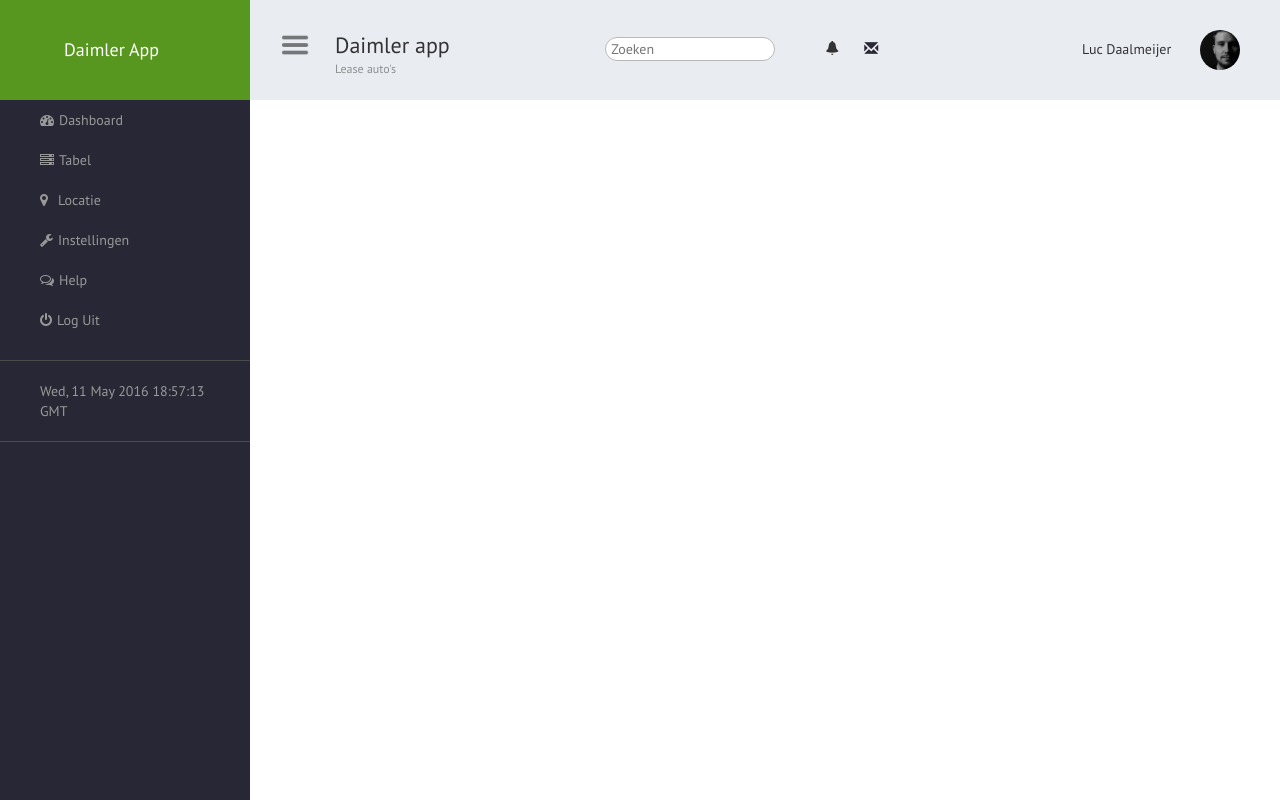
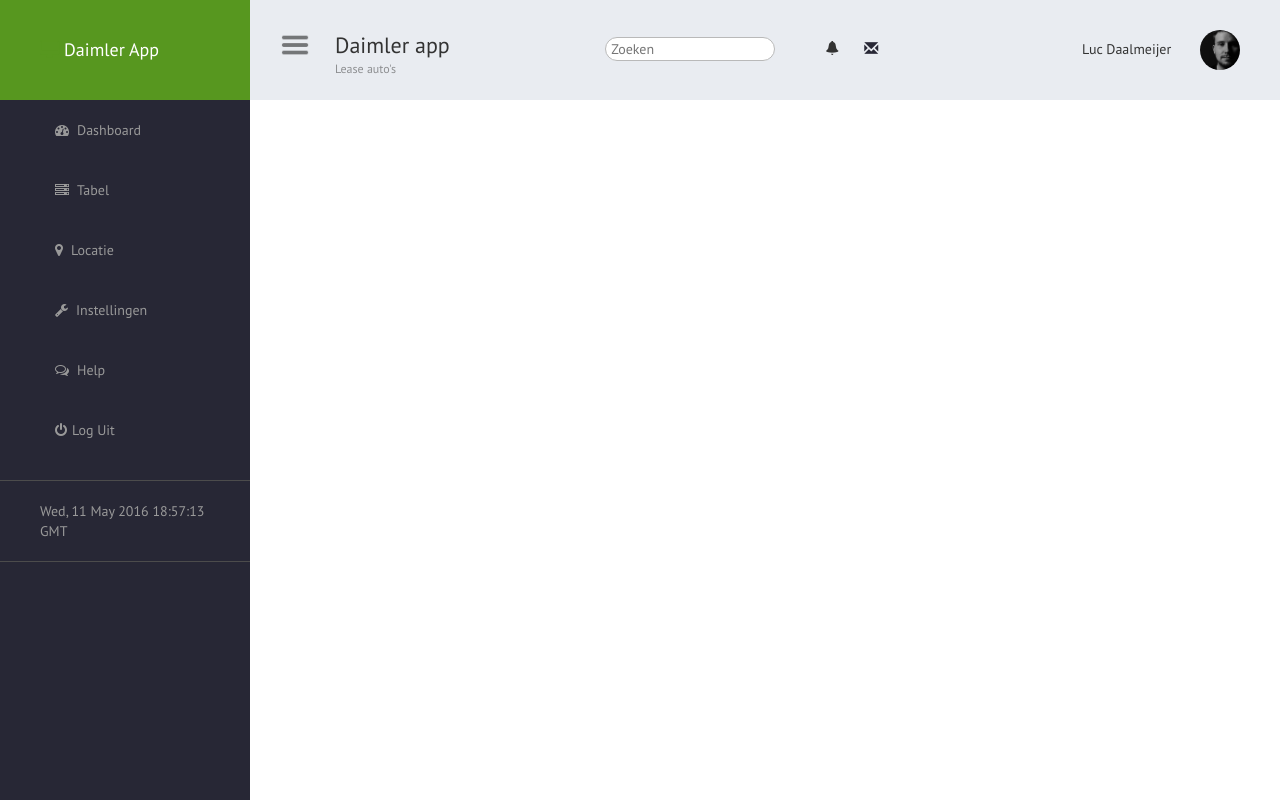
Before and after one commit to Demi101/Dashboard, a PHP site: page /help.php in a window 1280 px wide. Run offline with PHP 8.4, Linux system fonts and the light colour scheme; some libraries are stand-ins or nearby versions.

Commit message:
Definieer de navigatie

```diff
--- a/css/simple-sidebar.css
+++ b/css/simple-sidebar.css
@@ -70,14 +70,10 @@
     color: #999999;
 }
 
-.sidebar-nav li:hover{
-    color:#57971f;
-}
+.sidebar-nav li a:hover {
+    background-color: rgb(87, 151, 31);
+    color: #fff;
 
-.sidebar-nav li a:hover {
-    text-decoration: none;
-    color: #fff;
-    background: rgba(255,255,255,0.2);
 }
 
 .sidebar-nav li a:active,
--- a/menu.php
+++ b/menu.php
@@ -1,18 +1,20 @@
+<div class="nav">
 	<li>
-    <a href="index.php"><span class="fa fa-dashboard" style="color: #999999; margin-right:5px;"></span>Dashboard</a>
+	    <a href="index.php"><span class="fa fa-dashboard"></span>Dashboard</a>
 	</li>
 	<li>
-    <a href="tabel.php"><span class="fa fa-server" style="color: #999999; margin-right:5px;"></span>Tabel</a>
+	    <a href="tabel.php"><span class="fa fa-server"></span>Tabel</a>
 	</li>
 	<li>
-    <a href="lokatie.php"><span class="fa fa-map-marker" style="color: #999999; margin-right:10px;"></span>Locatie</a>
+	    <a href="lokatie.php"><span class="fa fa-map-marker"></span>Locatie</a>
 	</li>
 	<li>
-    <a href="instellingen.php"><span class="fa fa-wrench" style="color: #999999; margin-right:5px;"></span>Instellingen</a>
+	    <a href="instellingen.php"><span class="fa fa-wrench"></span>Instellingen</a>
 	</li>
 	<li>
-    <a href="help.php"><span class="fa fa-comments-o" style="color: #999999; margin-right:5px;"></span>Help</a>
+	    <a href="help.php"><span class="fa fa-comments-o"></span>Help</a>
 	</li>
 	<li>
 	    <a href="loguit.php"><span class="fa fa-power-off" style="color: #999999; margin-right:5px;"></span>Log Uit</a>
 	</li>
+</div>
--- a/style.css
+++ b/style.css
@@ -1,3 +1,4 @@
+/* Algemeen */
 body{
   font-family: 'PT Sans', sans-serif!important;
 }
@@ -6,6 +7,22 @@
   font-family: 'PT Sans', sans-serif!important;
 }
 
+/* Navigatie */
+.nav li a{
+  color: #999999;
+  margin-right: 5px;
+}
+
+.nav li a span{
+  margin-right: 8px;
+}
+
+.nav li a.active{
+  background-color: #57971f;
+  color: white;
+}
+
+/* Content */
 .overzicht {
   background: #fcfcfc;
   box-shadow: 0 1px 3px rgba(0, 0, 0, 0.12), 0 1px 2px rgba(0, 0, 0, 0.04);
```
Lines whose indentation alone changed are shown as unchanged.
